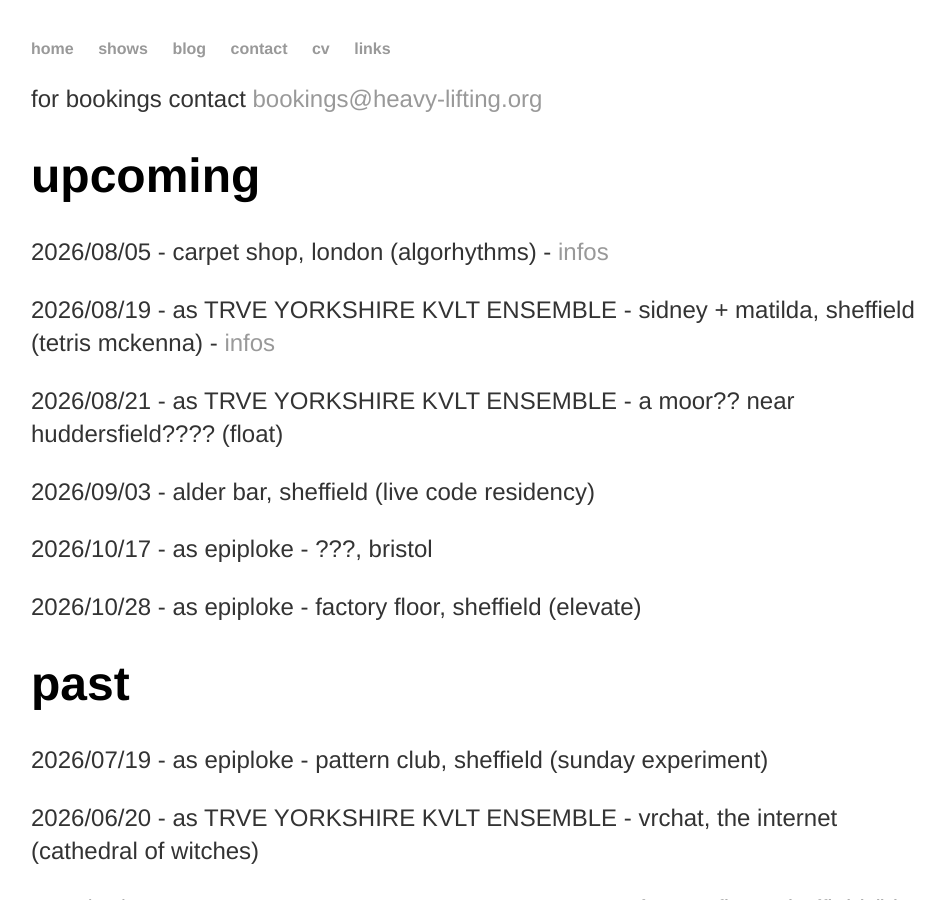
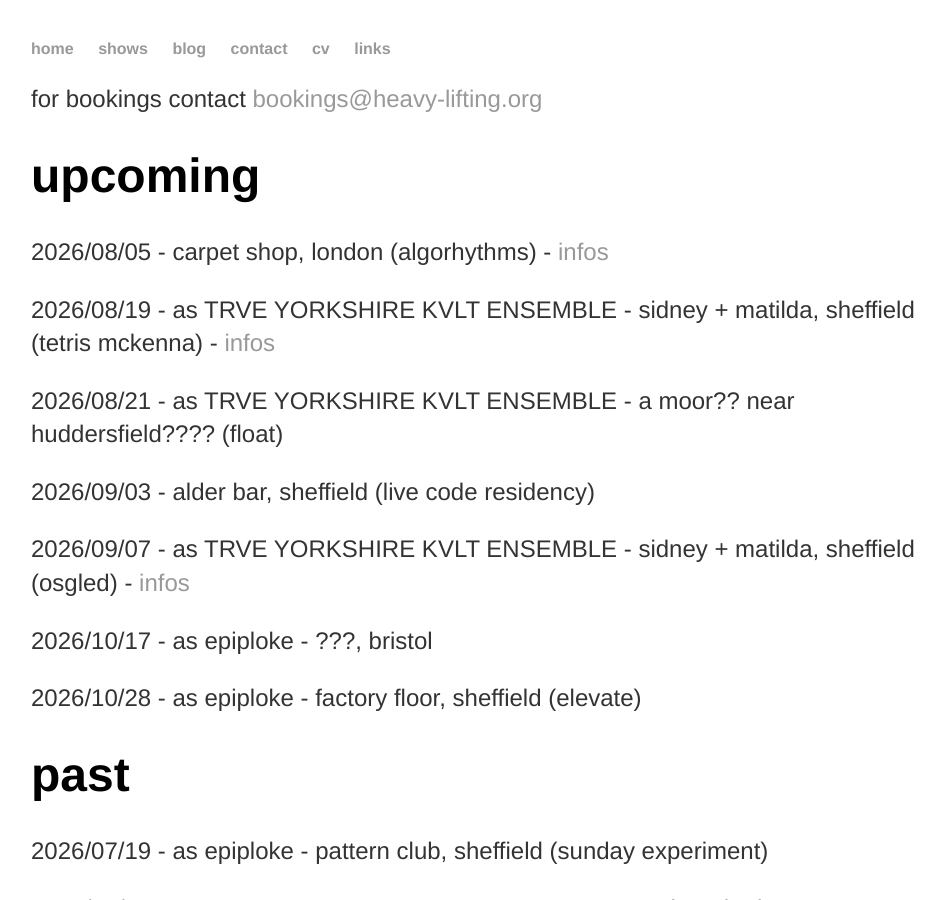
Before and after one commit to heavy-lifting/heavy-lifting.github.io, a Jekyll site: the page built from shows.html, in a window 1280 px wide and 900 px high. Shown: the whole window, without its empty margins (161-1106 px from the left). Built offline with Jekyll 4.4.1, drawn with Linux system fonts in a browser that asks for light colours.

Commit message:
mega shows update

```diff
--- a/shows.html
+++ b/shows.html
@@ -16,6 +16,8 @@ title: shows
 	<p>2026/08/21 - as TRVE YORKSHIRE KVLT ENSEMBLE - a moor?? near huddersfield???? (float)</p>
 
 	<p>2026/09/03 - alder bar, sheffield (live code residency)</p>
+
+	<p>2026/09/07 - as TRVE YORKSHIRE KVLT ENSEMBLE - sidney + matilda, sheffield (osgled) - <a href = "https://www.fatsoma.com/e/9xnybs9p/osgled-trve-yorkshire-kvlt-ensemble">infos</a></p>
 
 	<p>2026/10/17 - as epiploke - ???, bristol</p>
 
```
